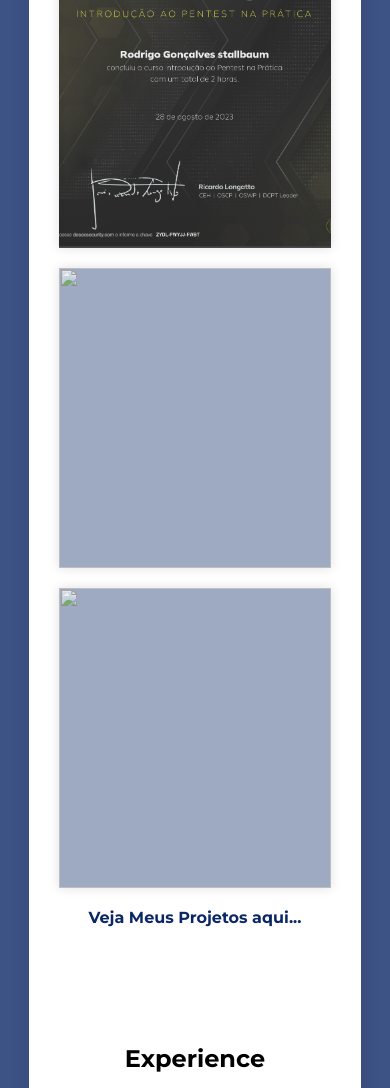
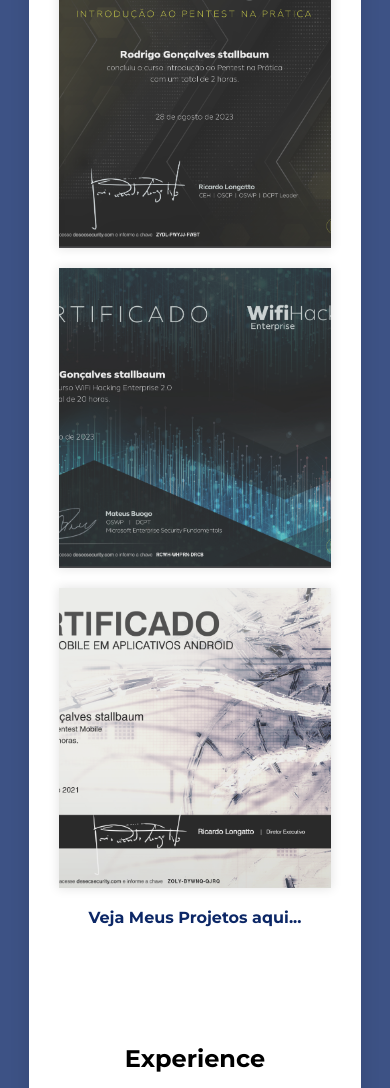
Before and after one commit to r0dr1g0sT/Portfolio, a plain HTML site: page index.html in a window 390 px wide. Shown: the part 2562-3650 px from the top of the page. Drawn offline with Linux system fonts and the light colour scheme; files whose address does not match are found by name.

Commit message:
Update index.html

```diff
--- a/index.html
+++ b/index.html
@@ -133,7 +133,7 @@ Sou um cientista pesquisador que trabalha para deixar a ethernet mais segura rea
                             </div>
                         </div>
                         <div class="project-tile">
-                            <img src="/Minifolio/img/wifi.png"
+                            <img src="/wifi.png"
                                 alt="" />
                             <div class="overlay">
                                 <div class="project-description">
@@ -145,7 +145,7 @@ Sou um cientista pesquisador que trabalha para deixar a ethernet mais segura rea
                             </div>
                         </div>
                         <div class="project-tile">
-                            <img src="/Minifolio/img/mobile.png"
+                            <img src="/mobile.png"
                                 alt="" />
                             <div class="overlay">
                                 <div class="project-description">
```
